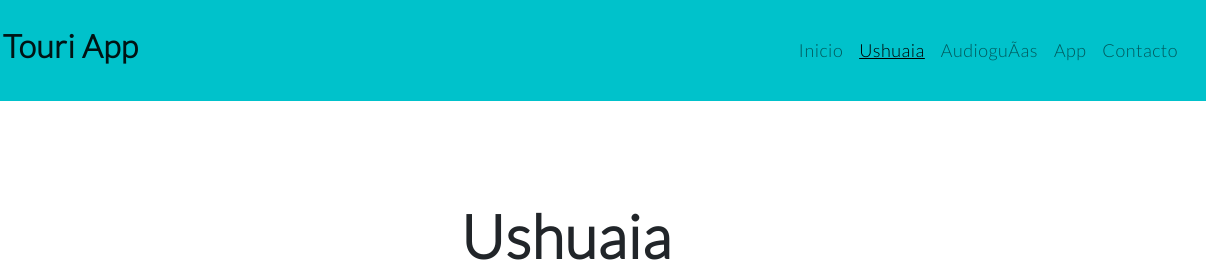
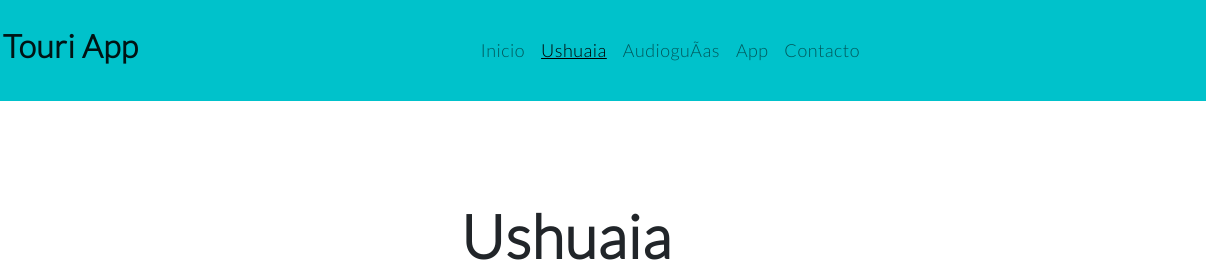
Before and after one commit to valerioliv/touriapp, a website: page ushuaia.html in a window 1280 px wide. Shown: the top 277 px of the page, 74-1280 px from the left. Drawn offline with nearby package versions, Linux system fonts and the light colour scheme.

Commit message:
Keep going!

```diff
--- a/SCSS/_navbar.scss
+++ b/SCSS/_navbar.scss
@@ -1,6 +1,6 @@
 .navbar-nav {
-    align-items: flex-end;
-    justify-content: end;
+    align-items: center;
+    justify-content: center;
 }
 .navbar {
     padding: 0px;
@@ -11,7 +11,7 @@
     padding: 20px;
     margin: 0;
 
-    justify-content: end;
+    justify-content: center;
 }
 .navbar-brand {
     font-size: xx-large;
```
Also changed, not shown: CSS/destino.css.
